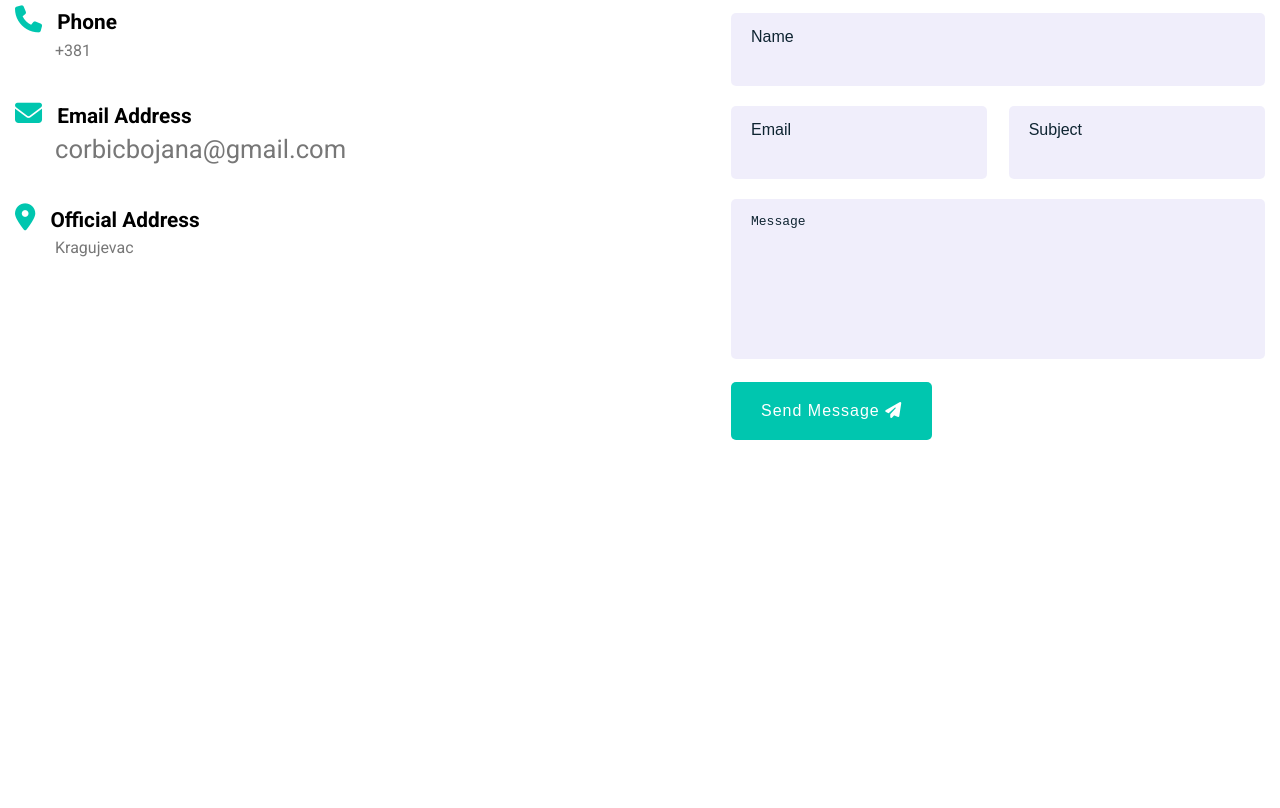
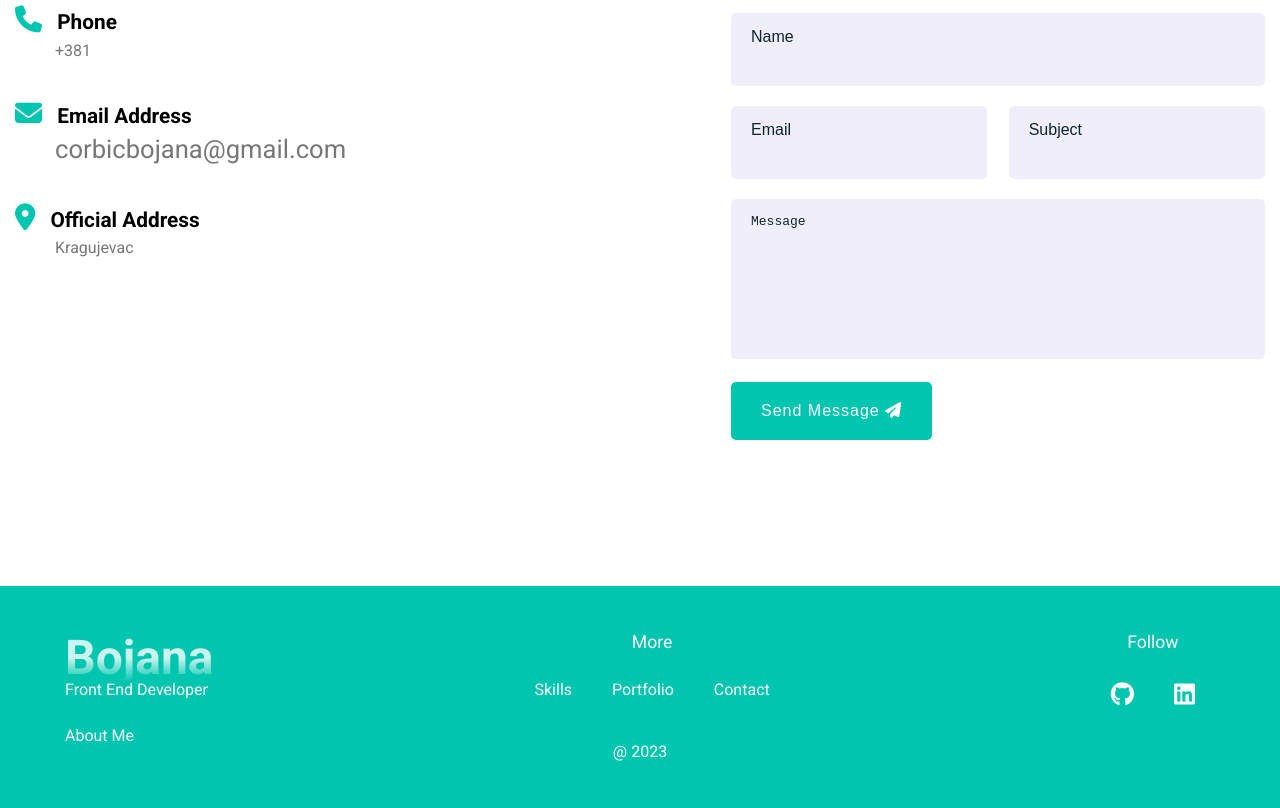
Before and after one commit to CorbicBojana/portfolio2, a website: page dist/index.html in a window 1280 px wide. Shown: the part 3593-4401 px from the top of the page. Before the commit the page ends 4129 px from the top, so only its background shows below. Drawn offline with Linux system fonts and the light colour scheme.

Commit message:
add footer

```diff
--- a/app/scss/main.scss
+++ b/app/scss/main.scss
@@ -690,3 +690,82 @@ img {
     }
   }
 }
+
+//==========FOOTER
+.footer {
+  display: flex;
+  justify-content: center;
+  align-items: center;
+  flex-direction: column;
+  background-color: $second_color;
+  width: 100%;
+  margin-top: 50px;
+  padding: 3rem 2rem;
+  color: $white_color;
+
+  a {
+    color: $white_color
+  }
+
+  .footer_container {
+    display: flex;
+    justify-content: space-between;
+    width: 100%;
+    max-width: 1150px;
+
+    .about_me {
+
+      h2{
+        font-size: 3em;
+        font-weight: 600;
+        background: linear-gradient(to top, transparent 0%, $white_color 50%);
+        -webkit-background-clip: text;
+        -webkit-text-fill-color: transparent;
+        opacity: .8;
+      }
+
+      p{
+        font-size: $normal_font_size;
+        font-weight: 300;
+        margin-bottom: 30px;
+      }
+    }
+
+    .info, .follow {
+      display: flex;
+      align-items: center;
+      flex-direction: column;
+
+      h3 {
+        font-size: 1.1em;
+        font-weight: 500;
+        margin-bottom: 30px;
+      }
+
+      ul {
+        display: flex;
+      }
+    }
+
+    .info {
+
+      a {
+        margin: 20px;
+      }
+    }
+
+    .follow {
+
+      a {
+        font-size: 1.5em;
+        margin: 20px;
+      }
+    }
+
+    .footer_copyright {
+      font-size: $normal_font_size;
+      font-weight: 300;
+      margin-top: 50px;
+    }
+  }
+}
```
Also changed, not shown: app/scss/main.css, dist/index.html, 1 other file.
